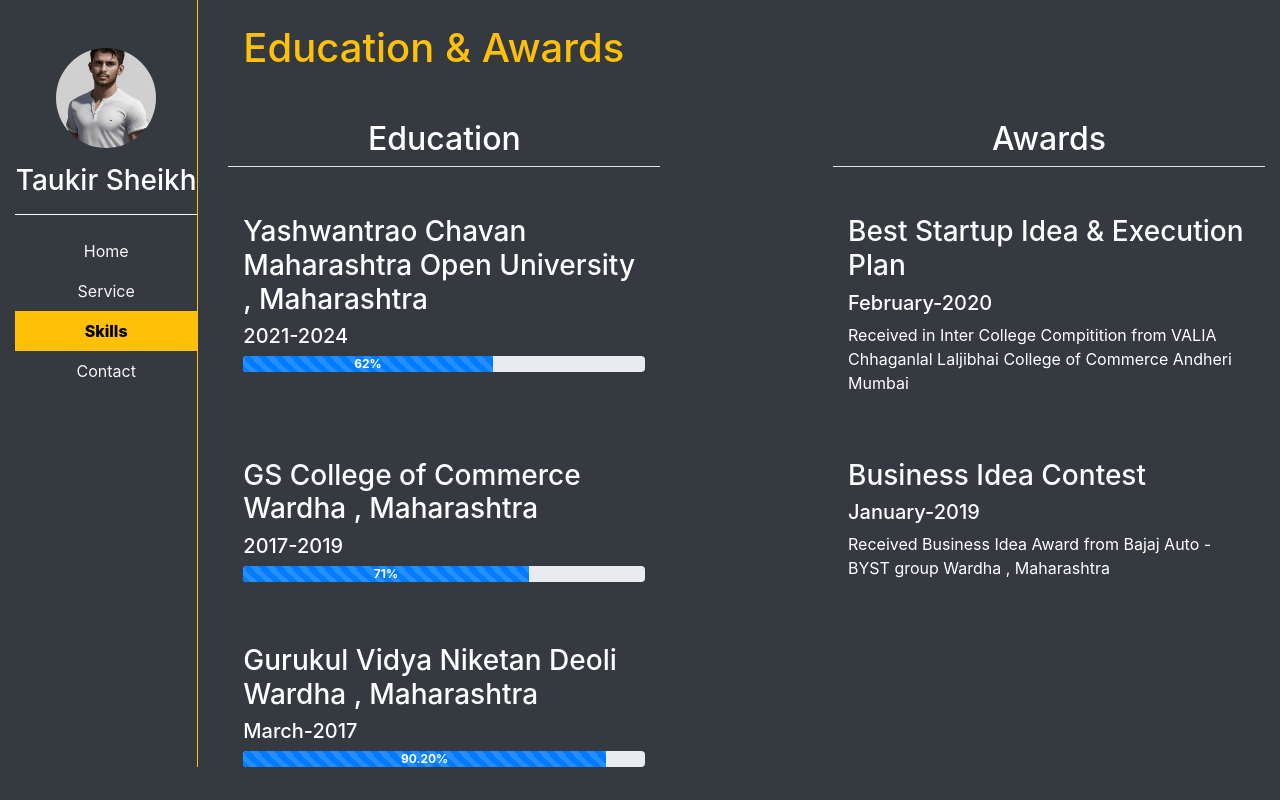
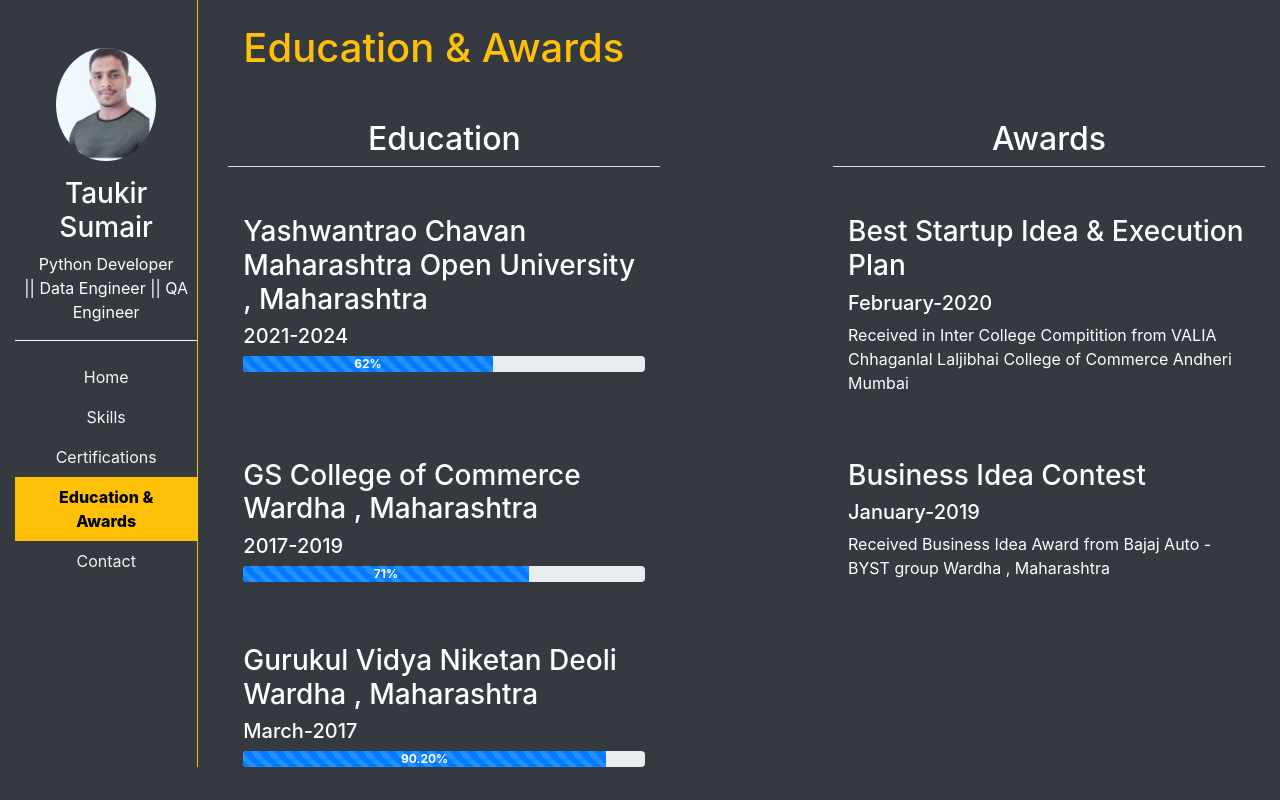
Before and after one commit to TaukirSumair/Taukir_Portfolio, a Django app: page /edu/skill/ in a window 1280 px wide. Run offline with Django 5.2, Linux system fonts and the light colour scheme; some libraries are stand-ins or nearby versions; some web fonts are replaced.

```diff
--- a/resumeproject/core/templates/core/home.html
+++ b/resumeproject/core/templates/core/home.html
@@ -33,9 +33,6 @@
                 deleniti nesciunt
                 explicabo mollitia minima, doloribus officiis esse?
                 Rem architecto eaque odit accusamus sunt, voluptatum
-
-
-
             </p>
         </div>
     </div>
--- a/resumeproject/core/templates/core/sidebar.html
+++ b/resumeproject/core/templates/core/sidebar.html
@@ -1,14 +1,16 @@
  {% load static %}
 <div class="border-right border-warning h-100">
     <div class="text-center">
-        <img src="{% static 'core/images/imagee.png' %}" alt="ProfilePic" class="img-fluid rounded-circle mt-5" width="100px" height="100px">
-        <h3 class="text-white mt-3">Taukir Sheikh</h3>
+        <img src="{% static 'core/images/Untitled.jpg' %}" alt="ProfilePic" class="img-fluid rounded-circle mt-5" width="100px" height="100px">
+        <h3 class="text-white mt-3">Taukir Sumair</h3>
+        <p class="text-white">Python Developer <br>|| Data Engineer || QA Engineer</p>
     </div>
     <hr class="border-light">
     <nav class="nav flex-column text-center">
         <a href="{% url 'home' %}" class="nav-link {{home}} ">Home</a>
-        <a href="{% url 'services'%}" class="nav-link {{services}}">Service</a>
-        <a href="{% url 'skills' %}" class="nav-link {{skills}}">Skills</a>
+        <a href="{% url 'services'%}" class="nav-link {{services}}">Skills</a>
+        <a href="#" class="nav-link">Certifications</a>
+        <a href="{% url 'skills' %}" class="nav-link {{skills}}">Education & Awards</a>
         <a href="{% url 'contact' %}" class="nav-link {{contact}}">Contact</a>
     </nav>
 </div>
--- a/resumeproject/edu/templates/edu/skill.html
+++ b/resumeproject/edu/templates/edu/skill.html
@@ -15,7 +15,6 @@
             <h2>Awards</h2>
         </div>
 
-        {% comment %} \\\\\\\\\\\\\\\\\\\\\\\\\\\\\\\\\\\\\\\\\\\\\\\\\\\\\\\\\ {% endcomment %}
 
         <div class="col-sm-5">
             <h3 class="mt-5">Yashwantrao Chavan Maharashtra Open University , Maharashtra<h5>2021-2024</h5></h3>
--- a/resumeproject/serv/templates/serv/services.html
+++ b/resumeproject/serv/templates/serv/services.html
@@ -2,7 +2,7 @@
 {% block content %}
 
 <div class="container mt-5">
-    <h1 class="text-warning mb-5 border-bottom">Services</h1>
+    <h1 class="text-warning mb-5 border-bottom">Skills & Certifications</h1>
 
     {% comment %} Row 1--------------------- {% endcomment %}
 
```
Also changed, not shown: resumeproject/core/static/core/images/Untitled.jpg (added), resumeproject/core/static/core/images/image.jpg (deleted), resumeproject/core/static/core/images/img.jpeg (deleted).
